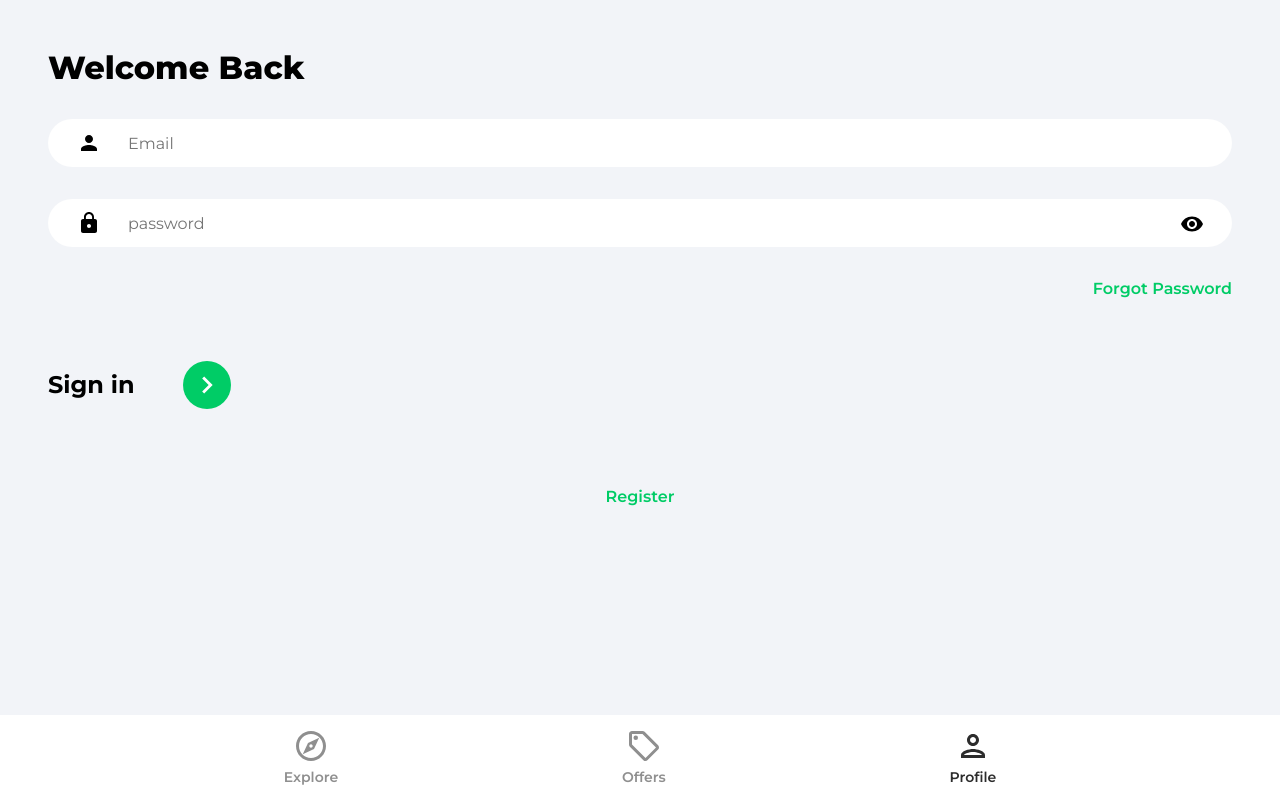
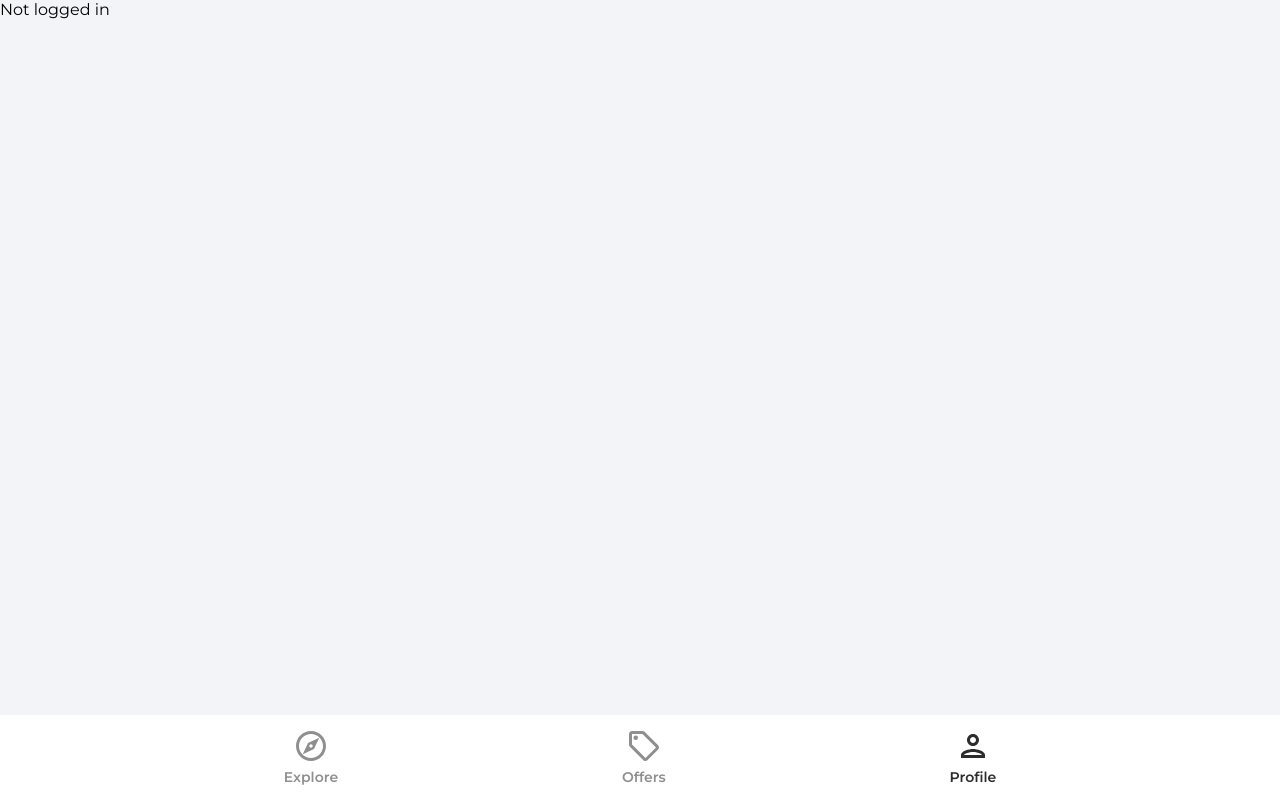
Before and after one commit to jtc27/housing-marketplace-react, a React (Create React App) app: page /profile in a window 1280 px wide. Built offline with nearby package versions, Linux system fonts and the light colour scheme.

Commit message:
user login complete

```diff
--- a/src/App.js
+++ b/src/App.js
@@ -16,7 +16,7 @@
       <Routes>
         <Route path='/' element={<Explore/>} />
         <Route path='/offers' element={<Offers/>} />
-        <Route path='/profile' element={<SignIn/>} />
+        <Route path='/profile' element={<Profile/>} />
         <Route path='/sign-in' element={<SignIn/>} />
         <Route path='/sign-up' element={<SignUp/>} />
         <Route path='/forgot-password' element={<ForgotPassword/>} />
--- a/src/pages/Profile.jsx
+++ b/src/pages/Profile.jsx
@@ -1,9 +1,16 @@
-import React from 'react'
+import { useState, useEffect } from "react"
+import { getAuth } from "firebase/auth"
 
 function Profile() {
-  return (
-    <div>Profile</div>
-  )
+  const [user, setUser] = useState(null)
+
+  const auth = getAuth()
+
+  useEffect(() => {
+    setUser(auth.currentUser);
+  }, [])
+
+  return user ? <h1>{user.displayName} is logged in</h1> : 'Not logged in'
 }
 
 export default Profile
--- a/src/pages/SignIn.jsx
+++ b/src/pages/SignIn.jsx
@@ -2,6 +2,8 @@
 import { Link, useNavigate } from "react-router-dom"
 import {ReactComponent as ArrowRightIcon} from '../assets/svg/keyboardArrowRightIcon.svg'
 import visibilityIcon from '../assets/svg/visibilityIcon.svg'
+
+import { getAuth, signInWithEmailAndPassword} from "firebase/auth";
 
 function SignIn() {
   const [showPassword, setShowPassword] = useState(false)
@@ -23,6 +25,22 @@
     }))
   }
 
+  const onSubmit = async (e) => {
+    e.preventDefault()
+
+    try {
+      const auth = getAuth()
+
+      const userCredential = await signInWithEmailAndPassword(auth, email, password)
+
+      if (userCredential.user) {
+        navigate('/')
+      }
+    } catch (error) {
+      console.log(error);
+    }
+  }
+
   return (
     <>
     <div className="pageContainer">
@@ -32,7 +50,7 @@
 
       <main>
 
-        <form>
+        <form onSubmit={onSubmit}>
           <input type="email" className="emailInput" placeholder="Email" id="email"
           value={email} //email from formData state
           onChange={onChange}
```
